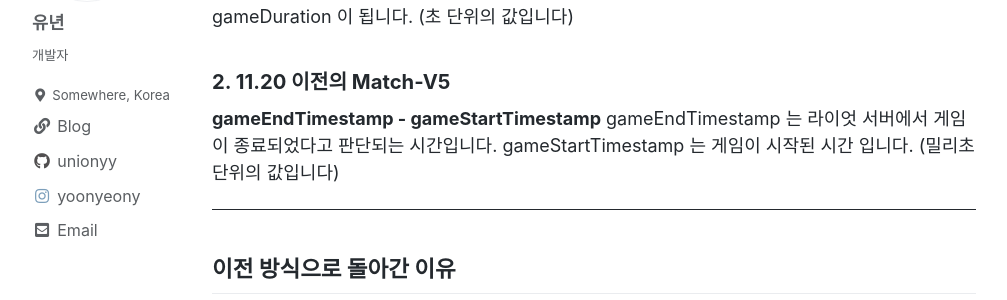
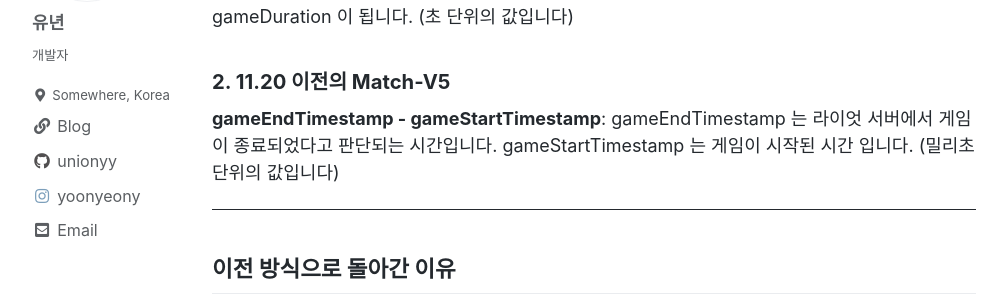
Before and after one commit to unionyy/blog, a Jekyll site: the page built from _posts/2021-10-09-lol-gameEndTimestamp.md, in a window 1280 px wide and 900 px high, scrolled down 1149 px. Shown: the part 152-452 px from the top of the window, without its empty margins (46-1053 px from the left). Built offline with Jekyll 4.4.1, drawn with Linux system fonts in a browser that asks for light colours; cached includes are drawn as plain includes; a script that is not in the unit is left out; comment, search, counter and statistics services are not loaded.

```diff
--- a/_posts/2021-10-09-lol-gameEndTimestamp.md
+++ b/_posts/2021-10-09-lol-gameEndTimestamp.md
@@ -26,10 +26,11 @@ Match-V4 에서 Match-V5 로 넘어가면서 gameDuration의 계산 방식이
 ## gameDuration 계산 방식
 
 ### 1. Match-V4, 11.20 이후의 Match-V5
+
 게임에 참여한 플레이어들 중에서 가장 오랜 시간동안 게임을 플레이한 유저의 게임 플레이 시간이 gameDuration 이 됩니다. (초 단위의 값입니다)
 
 ### 2. 11.20 이전의 Match-V5
-**gameEndTimestamp - gameStartTimestamp**
+**gameEndTimestamp - gameStartTimestamp**:
 gameEndTimestamp 는 라이엇 서버에서 게임이 종료되었다고 판단되는 시간입니다. gameStartTimestamp 는 게임이 시작된 시간 입니다. (밀리초 단위의 값입니다)
 
 {% include ad-contents.html %}
```
